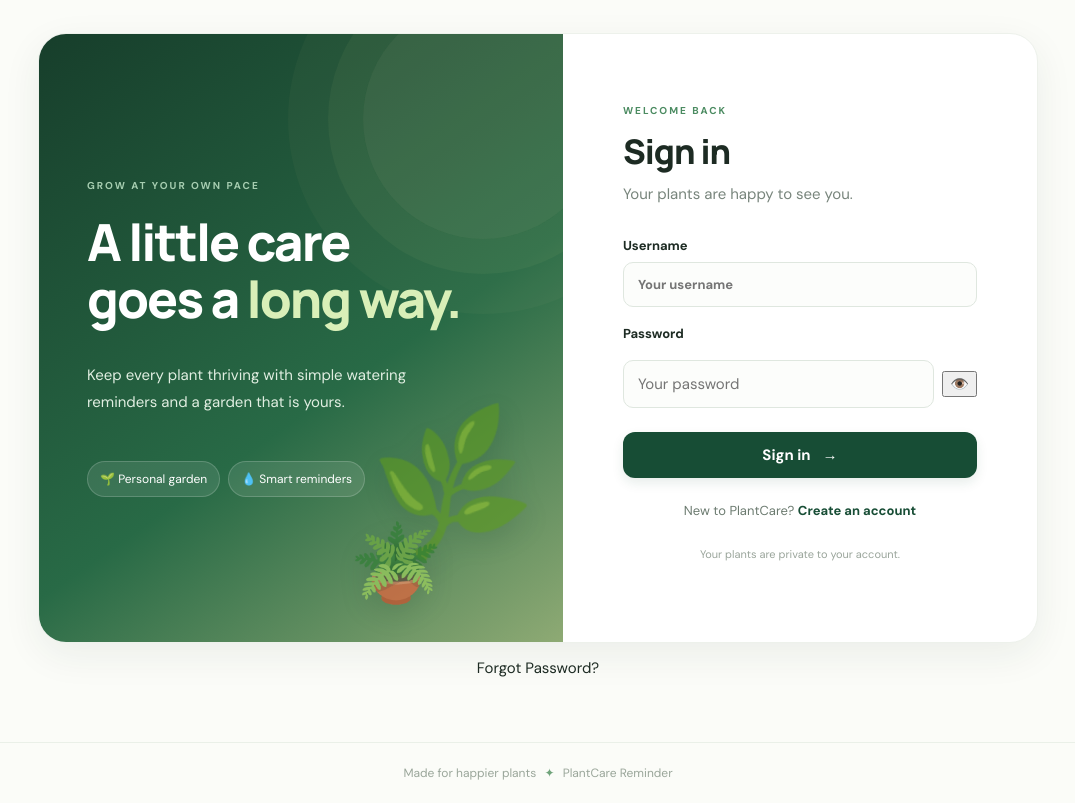
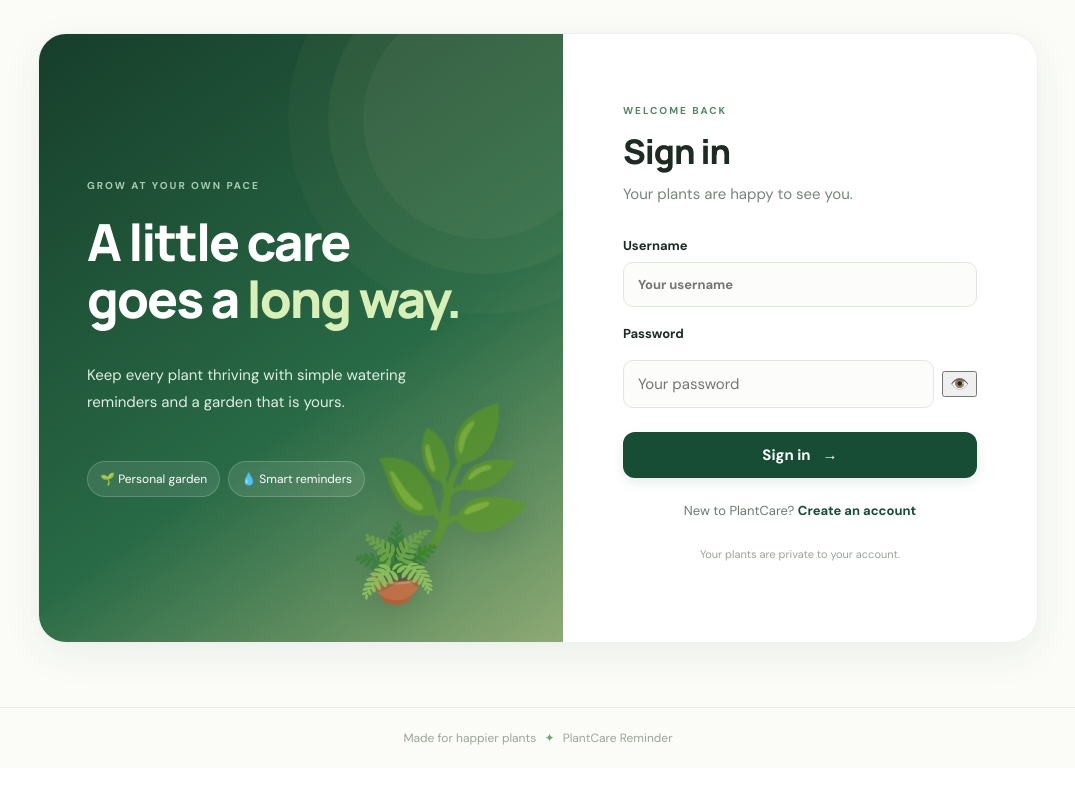
Before and after one commit to hiteshym254-bit/PlantCare, a Flask app: page /login in a window 1280 px wide. Shown: the part 81-884 px from the top of the page, without its empty margins (102-1177 px from the left). After the commit the page ends 826 px from the top, so only its background shows below. Run offline with Flask 3, Linux system fonts and the light colour scheme; some libraries are stand-ins or nearby versions.

Commit message:
Update login.html

```diff
--- a/PlantCare_Complete/templates/login.html
+++ b/PlantCare_Complete/templates/login.html
@@ -44,9 +44,6 @@
     <p class="tiny-note">Your plants are private to your account.</p>
   </div>
 </section>
-<p style="text-align: center; margin-top: 15px;">
-    <a href="{{ url_for('forgot_password') }}">
-        Forgot Password?
     </a>
 </p>
 {% endblock %}
```
